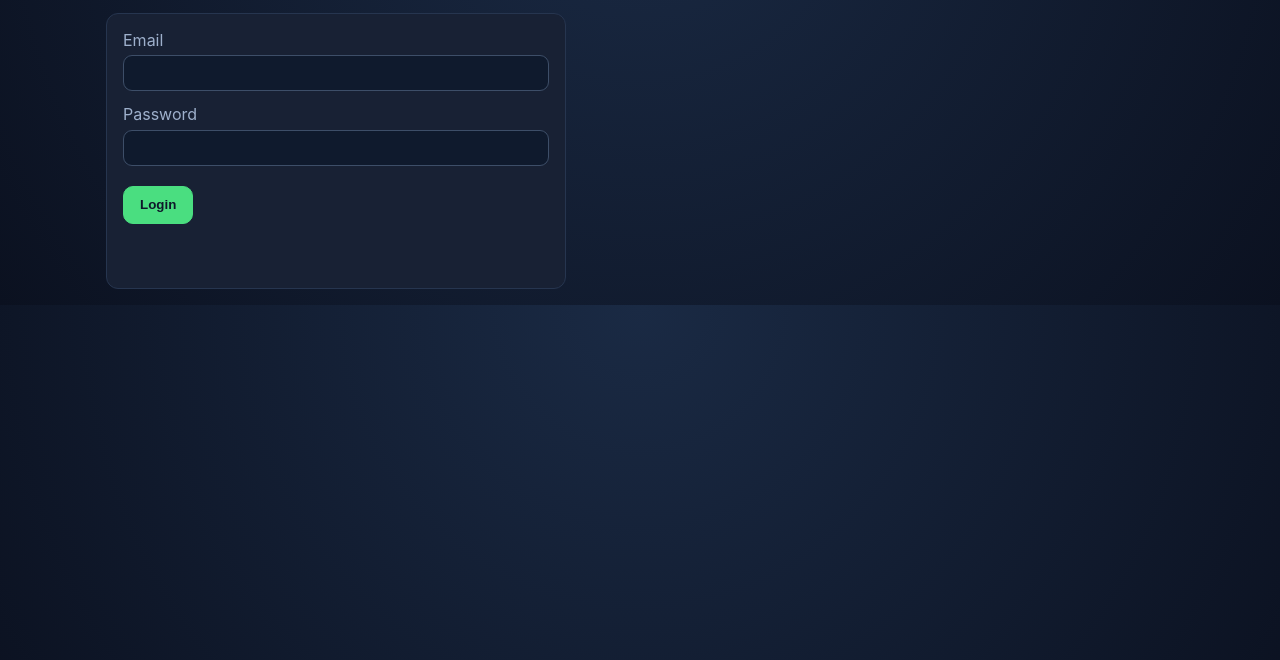
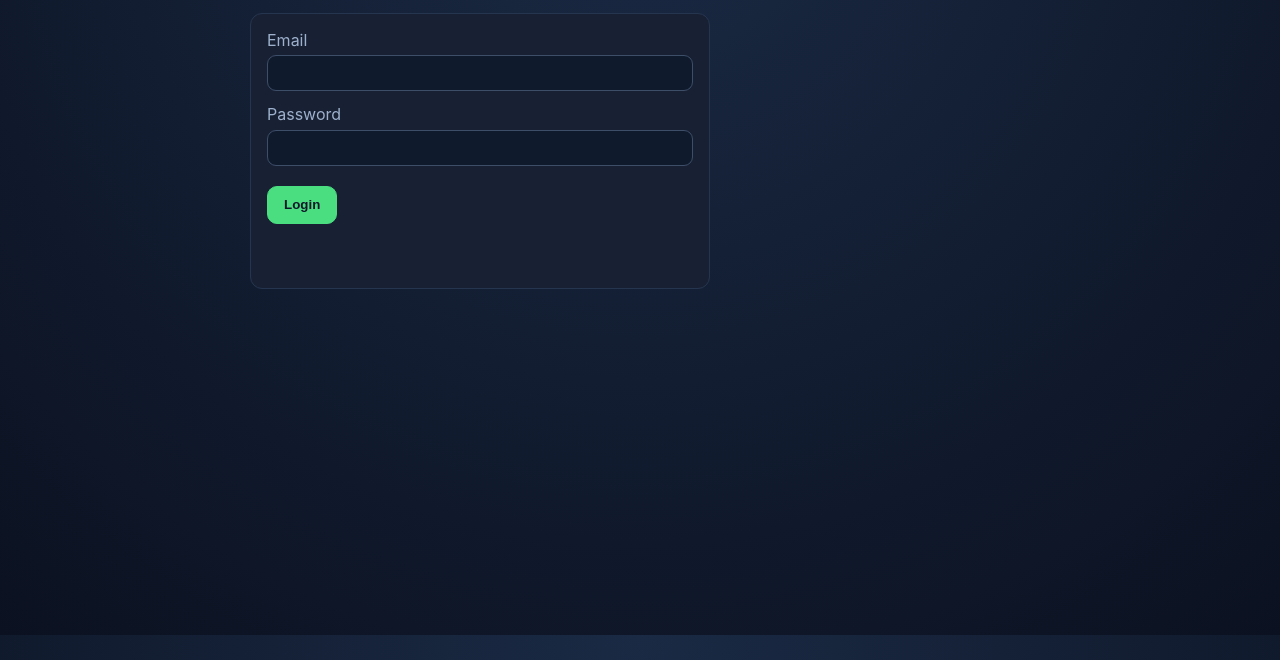
Before and after one commit to GameoCoder/Gaming-Tournament-Portal, a plain HTML site: page pages/auth/login.html in a window 1280 px wide. Shown: the part 140-800 px from the top of the page. Drawn offline with Linux system fonts and the light colour scheme.

Commit message:
Update padding styles in main.css and adjust layout in login and signup pages

```diff
--- a/assets/css/main.css
+++ b/assets/css/main.css
@@ -178,6 +178,7 @@ button:hover,
   max-width: 1100px;
   margin: 0 auto;
   padding: 1rem;
+  padding-left: 10rem;
 }
 
 .page-header {
--- a/pages/auth/login.html
+++ b/pages/auth/login.html
@@ -7,7 +7,7 @@
   <link rel="stylesheet" href="../../assets/css/main.css" />
 </head>
 <body>
-  <main class="container">
+  <main class="container" style="padding-bottom: 27%;">
     <header class="page-header">
       <div>
         <h1>Login</h1>
```
Also changed, not shown: index.html (+1 -4 lines), pages/auth/signup.html (+1 -1 lines).
